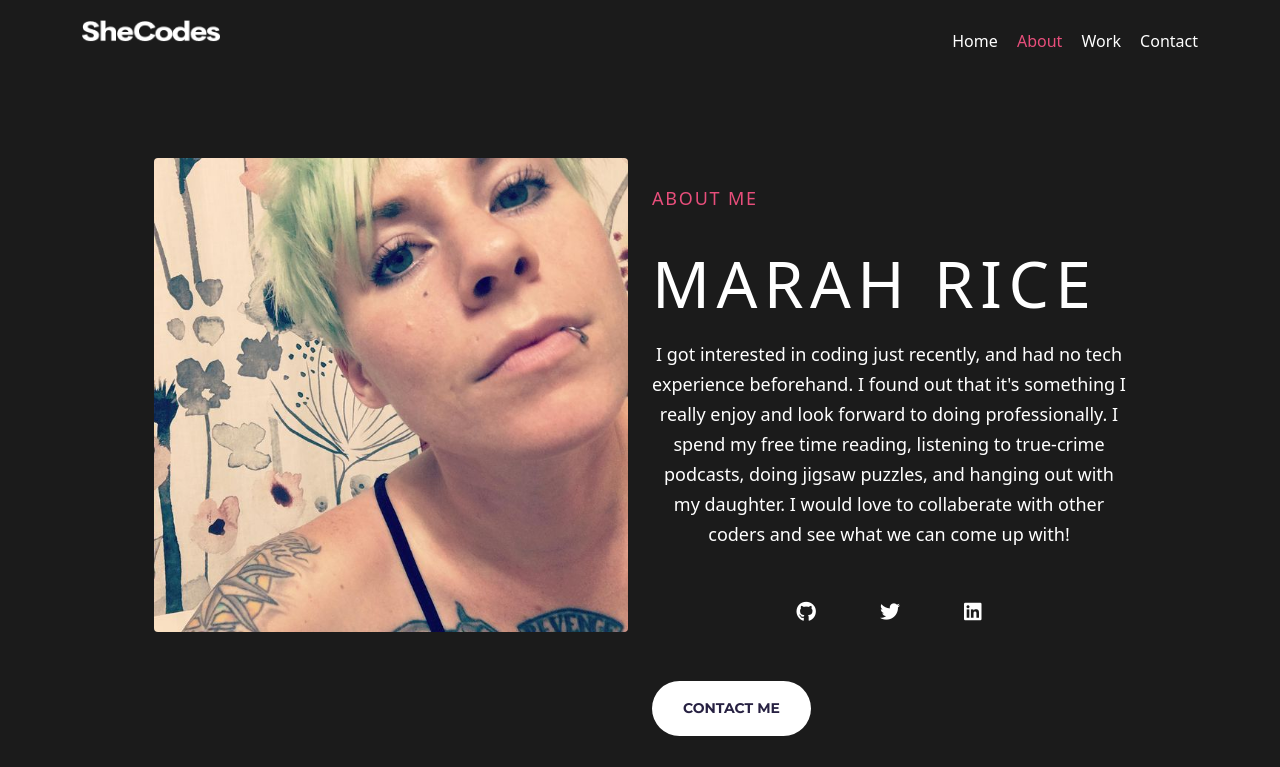
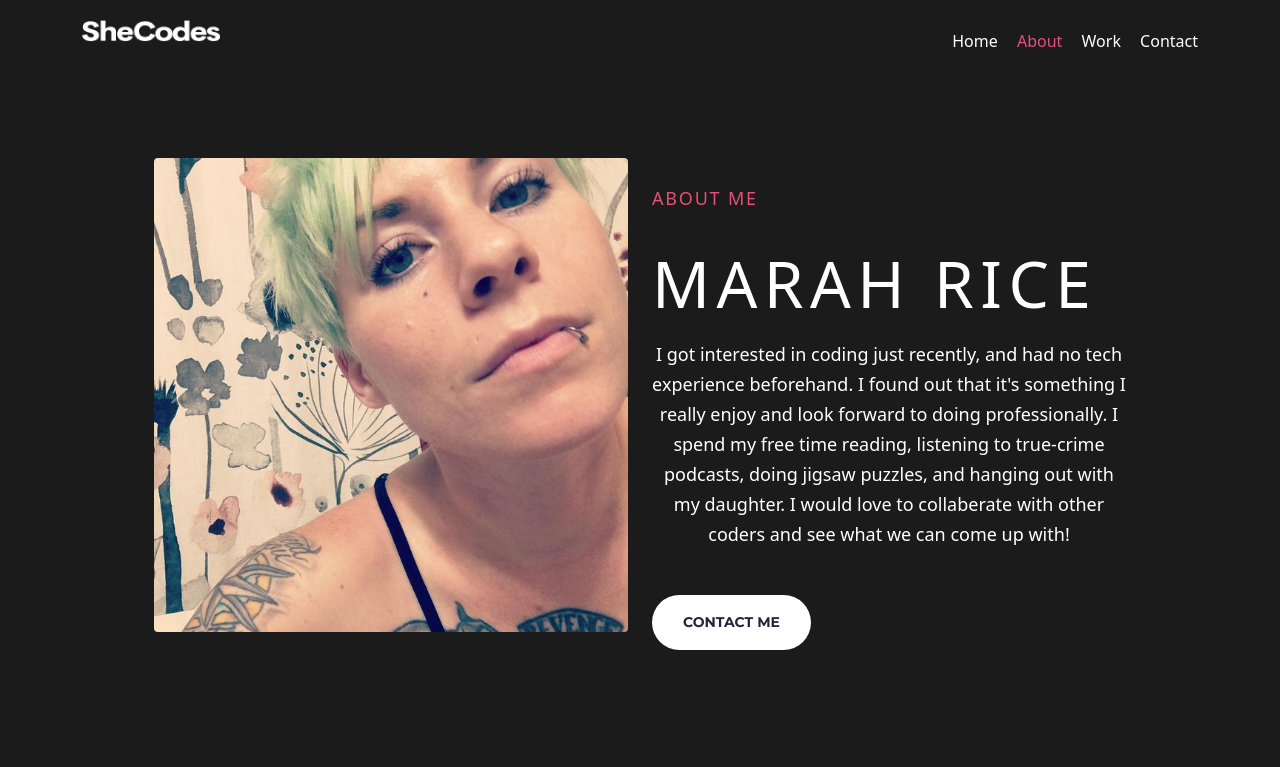
Before and after one commit to MarahDeven/portfolio-project, a plain HTML site: page about.html in a window 1280 px wide. Shown: the top 767 px of the page. Drawn offline with nearby package versions, Linux system fonts and the light colour scheme.

Commit message:
took out the redundant social links

```diff
--- a/about.html
+++ b/about.html
@@ -78,27 +78,7 @@
             out with my daughter. I would love to collaberate with other coders
             and see what we can come up with!
           </p>
-          <div class="social-links text-center mt-5">
-            <a
-              href="https://www.github.com/MarahDeven"
-              title="GitHub Profile"
-              target="_blank"
-              ><i class="fab fa-github"></i
-            ></a>
-            <a
-              href="https://www.twitter.com/MarahDeven"
-              title="Twitter Profile"
-              target="_blank"
-              ><i class="fab fa-twitter"></i
-            ></a>
-            <a
-              href="https://www.linkedin.com/in/marah-deven-rice/"
-              title="LinkedIn Profile"
-              target="_blank"
-              ><i class="fab fa-linkedin"></i
-            ></a>
-          </div>
-          <br />
+
           <a href="/contact.html" class="btn btn-branding">Contact Me</a>
         </div>
       </div>
```
